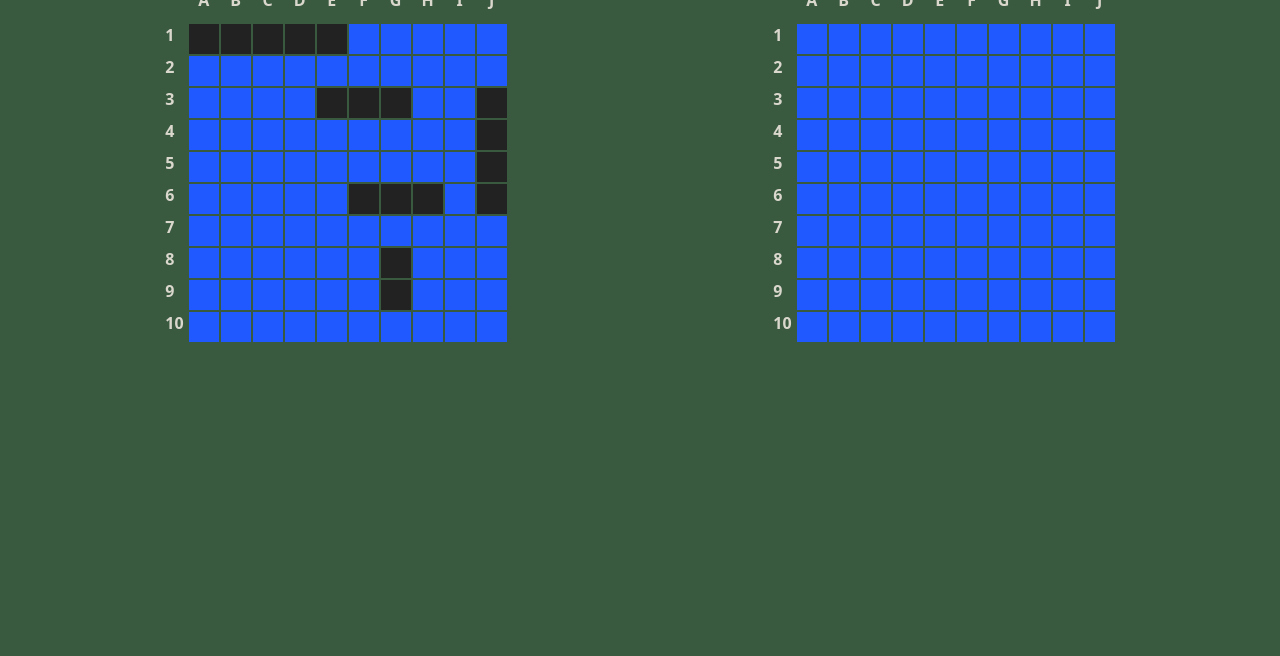
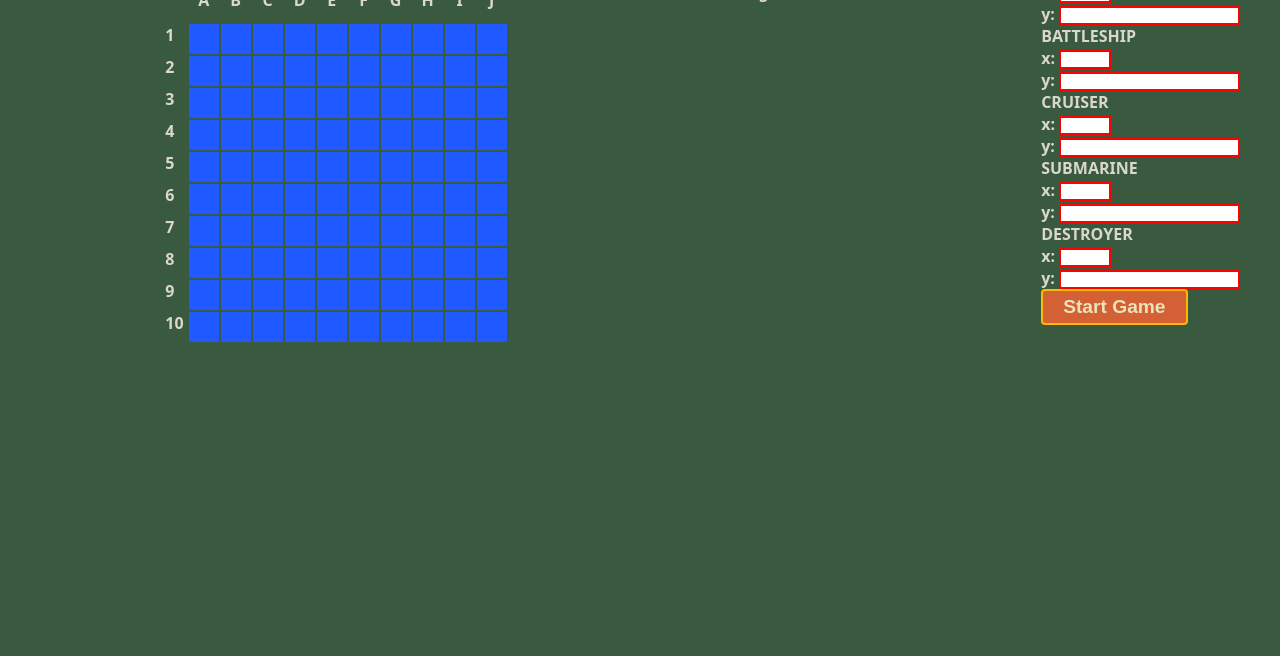
Before and after one commit to srj-17/battleship, a website with bundled scripts: page index.html in a window 1280 px wide. Shown: the part 144-800 px from the top of the page. Built offline with nearby package versions, Linux system fonts and the light colour scheme.

Commit message:
feat: Add a form and validation for the start of the game
For the players to be able to add coordinates themselves
instead of having default ship placement every time.

```diff
--- a/css/style.css
+++ b/css/style.css
@@ -163,3 +163,15 @@ button {
 ::backdrop {
     backdrop-filter: blur(1px);
 }
+
+input:invalid {
+    border: 2px solid red;
+}
+
+input:valid {
+    border: 2px solid green;
+}
+
+.error-message {
+    color: var(--primary);
+}
--- a/src/domController.js
+++ b/src/domController.js
@@ -2,6 +2,8 @@ import { changeTurn, getTurn } from "./driver.js";
 import { playerOne, playerTwo, playerOneId, playerTwoId } from "./driver.js";
 import { attack as computerAttack } from "./driver.js";
 import { getWinner } from "./driver.js";
+import { isGameboardInitialized } from "./driver.js";
+import { areValidCoordinates } from "./driver.js";
 
 const body = document.querySelector("body");
 
@@ -121,6 +123,101 @@ function renderGameBoard(playerId, gameboard, node) {
     }
 }
 
+function renderStartBoard(node) {
+    // remove everything under the node
+    node.innerHTML = "";
+
+    const configContainer = document.createElement("div");
+    configContainer.classList.toggle("config-container");
+    node.appendChild(configContainer);
+
+    const configHeader = document.createElement("div");
+    configHeader.classList.toggle("config-header");
+    configHeader.textContent =
+        "Hello! First let's configure your gameboard before starting.";
+    configContainer.appendChild(configHeader);
+
+    const configOptionsContainer = document.createElement("div");
+    configOptionsContainer.classList.toggle("config-options-container");
+    node.appendChild(configOptionsContainer);
+
+    const configForm = document.createElement("form");
+    configForm.classList.toggle("config-form");
+    configForm.action = "./index.html";
+    configOptionsContainer.appendChild(configForm);
+
+    const ships = playerOne.gameboard.ships;
+    // for each ship
+    for (const ship in ships) {
+        // create an input container under which
+        const inputContainer = document.createElement("div");
+        inputContainer.classList.toggle("input-container");
+        inputContainer.textContent = `${ship.toUpperCase()}`;
+        configForm.appendChild(inputContainer);
+
+        // create input for x coordinate
+        const inputContainerX = document.createElement("div");
+        inputContainerX.classList.toggle("input-container-x");
+        inputContainerX.classList.toggle(`${ship}-x`);
+        inputContainer.appendChild(inputContainerX);
+
+        const inputLabelX = document.createElement("label");
+        inputLabelX.setAttribute("for", `${ship}-x`);
+        inputLabelX.textContent = "x: ";
+        inputContainerX.appendChild(inputLabelX);
+
+        const inputX = document.createElement("input");
+        inputX.id = `${ship}-x`;
+        inputX.classList.toggle("input-x");
+        inputX.setAttribute("type", "number");
+        inputX.setAttribute("min", 1);
+        inputX.setAttribute("max", 10);
+        inputX.setAttribute("required", true);
+        inputContainerX.appendChild(inputX);
+
+        // create input for y coordinate
+        const inputContainerY = document.createElement("div");
+        inputContainerY.classList.toggle("input-container-y");
+        inputContainerY.classList.toggle(`${ship}-y`);
+        inputContainer.appendChild(inputContainerY);
+
+        const inputLabelY = document.createElement("label");
+        inputLabelY.setAttribute("for", `${ship}-y`);
+        inputLabelY.textContent = "y: ";
+        inputContainerY.appendChild(inputLabelY);
+
+        const inputY = document.createElement("input");
+        inputY.id = `${ship}-y`;
+        inputY.classList.toggle("input-y");
+        inputY.pattern = "[A-J]";
+        inputY.setAttribute("required", true);
+        inputContainerY.appendChild(inputY);
+    }
+
+    const startGameButton = document.createElement("button");
+    startGameButton.classList.toggle("start-game-button");
+    startGameButton.textContent = "Start Game";
+    configForm.appendChild(startGameButton);
+
+    const errorMsg = document.createElement("div");
+    errorMsg.classList.toggle("error-message");
+    configForm.appendChild(errorMsg);
+
+    startGameButton.addEventListener("click", (event) => {
+        errorMsg.textContent = "";
+        event.preventDefault();
+        if (configForm.checkValidity()) {
+            if (!areValidCoordinates(configForm)) {
+                console.log("this ran");
+                errorMsg.textContent = "Please Use legal coordinates";
+            }
+        } else {
+            errorMsg.textContent =
+                "Please fill appropriate x and y coordinates to start the game.";
+        }
+    });
+}
+
 function renderBoards() {
     // remove the previous render of the gameboards and coordinates
     // for player one
@@ -184,7 +281,11 @@ function renderBoards() {
     // render real player's gameboard under the playerOneGameboard node
     renderGameBoard(playerOneId, playerOne.gameboard, playerOneGameboard);
 
-    renderGameBoard(playerTwoId, playerTwo.gameboard, playerTwoGameboard);
+    if (isGameboardInitialized(playerOne)) {
+        renderGameBoard(playerTwoId, playerTwo.gameboard, playerTwoGameboard);
+    } else {
+        renderStartBoard(playerTwoGameboardContainer);
+    }
 
     // add the turn class to gameboard who's current turn it is
     if (getTurn() === playerOneId) {
--- a/src/driver.js
+++ b/src/driver.js
@@ -44,6 +44,46 @@ function getWinner(playerOne = players.real, playerTwo = players.computer) {
     return false;
 }
 
+function isGameboardInitialized(player) {
+    const gameboard = player.gameboard.getGameBoard();
+    const SIZE = gameboard.length;
+    for (let i = 0; i < SIZE; i++) {
+        for (let j = 0; j < SIZE; j++) {
+            // gameboard is initialized even if only one of
+            // its coordinates has a ship
+            // TODO: or should I make it so that gameboard is only initialized
+            // only when 5 + 4 + 3 + 3 + 2 = 17 cells are initialized?
+            if (gameboard[i][j]) {
+                return true;
+            }
+        }
+    }
+
+    return false;
+}
+
+function areDuplicates(array) {
+    for (const element of array) {
+        const arrWithoutElem = array.toSpliced(array.indexOf(element), 1);
+        if (arrWithoutElem.includes(element)) return true;
+    }
+
+    return false;
+}
+
+function areValidCoordinates(configForm) {
+    const xCoordinateList = Array.from(configForm.querySelectorAll(".input-x"));
+    const yCoordinateList = Array.from(configForm.querySelectorAll(".input-y"));
+
+    const xCoordinateValues = xCoordinateList.map((element) => element.value);
+    const yCoordinateValues = yCoordinateList.map((element) => element.value);
+
+    // return true only if there are no duplicates in both the value arrays
+    return (
+        !areDuplicates(xCoordinateValues) && !areDuplicates(yCoordinateValues)
+    );
+}
+
 export {
     playerOne,
     playerTwo,
@@ -52,4 +92,7 @@ export {
     getTurn,
     changeTurn,
     getWinner,
+    isGameboardInitialized,
+    areValidCoordinates,
+    areDuplicates,
 };
--- a/src/player.js
+++ b/src/player.js
@@ -8,11 +8,6 @@ class Player {
 }
 
 const realPlayer = new Player("real");
-realPlayer.gameboard.placeShip("carrier", [0, 0]);
-realPlayer.gameboard.placeShip("battleship", [9, 2], "vertical");
-realPlayer.gameboard.placeShip("cruiser", [5, 5]);
-realPlayer.gameboard.placeShip("submarine", [4, 2]);
-realPlayer.gameboard.placeShip("destroyer", [6, 7], "vertical");
 
 const computer = new Player("computer");
 computer.gameboard.placeShip("carrier", [0, 1]);
```
Also changed, not shown: tests/driver.test.js (+5 -1 lines).
